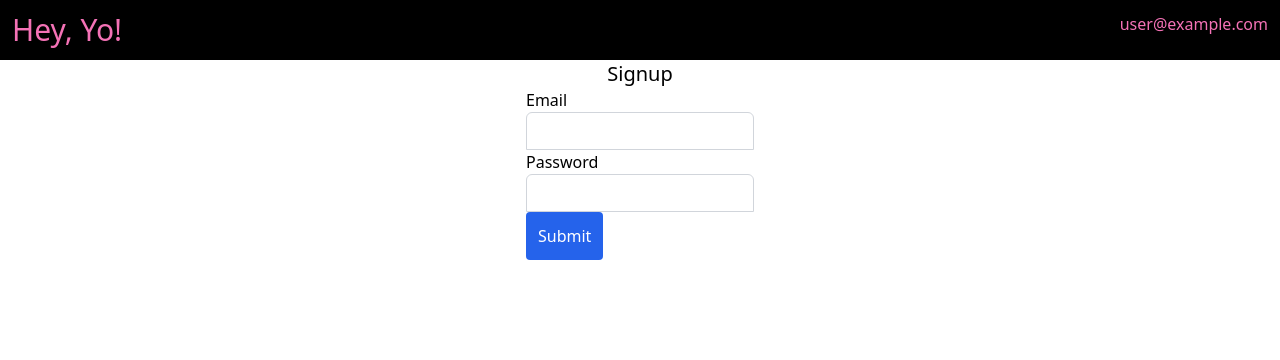
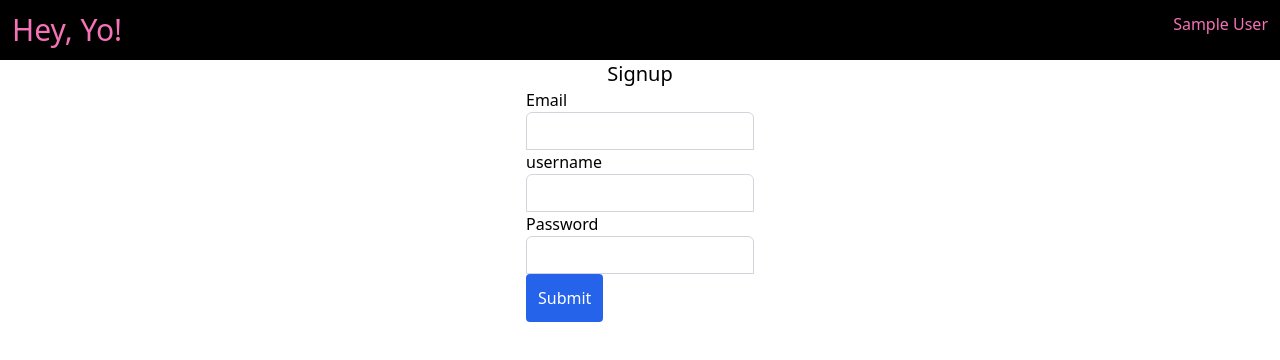
Before and after one commit to alxgrg/hey-yo-chat, a Next.js app: page /signup in a window 1280 px wide. Shown: the top 360 px of the page. Built offline with nearby package versions, Linux system fonts and the light colour scheme; no server answers; sample sign-in values are in the browser's storage.

Commit message:
Adjust chatroom style. Unfinished username logic when creating new user.

```diff
--- a/components/auth/signup-form.tsx
+++ b/components/auth/signup-form.tsx
@@ -66,8 +66,10 @@ type Props = {
   onSignup: (email: string, password: string) => void;
   onChangeEmail: (event: React.ChangeEvent<HTMLInputElement>) => void;
   onChangePassword: (event: React.ChangeEvent<HTMLInputElement>) => void;
+  onChangeUsername: (event: React.ChangeEvent<HTMLInputElement>) => void;
   emailValue: string;
   passwordValue: string;
+  usernameValue: string;
 };
 
 const SignupForm: NextPage<Props> = (props) => {
@@ -75,6 +77,7 @@ const SignupForm: NextPage<Props> = (props) => {
     event.preventDefault();
     const email = props.emailValue;
     const password = props.passwordValue;
+    const username = props.usernameValue;
     if (
       !email ||
       email.trim().length === 0 ||
@@ -101,6 +104,16 @@ const SignupForm: NextPage<Props> = (props) => {
           />
         </div>
         <div>
+          <label htmlFor='username'>username</label>
+          <Input
+            type='text'
+            name='username'
+            required
+            value={props.usernameValue}
+            onChange={props.onChangeUsername}
+          />
+        </div>
+        <div>
           <label htmlFor='password'>Password</label>
           <Input
             type='password'
--- a/components/chat/chat-room.tsx
+++ b/components/chat/chat-room.tsx
@@ -79,7 +79,7 @@ const ChatRoom: NextPage = () => {
             push(chatMembersRef, {
               userId: currentUser.uid,
               chatId: router.query.id,
-              username: currentUser.email,
+              username: currentUser.displayName,
               online: true,
             });
           } catch (error) {
@@ -158,7 +158,7 @@ const ChatRoom: NextPage = () => {
     const messageRef = ref(db, 'chat_messages/' + router.query.id);
     try {
       push(messageRef, {
-        username: currentUser.email,
+        username: currentUser.displayName,
         chatId: router.query.id,
         userId: currentUser.uid,
         message: message,
@@ -173,12 +173,26 @@ const ChatRoom: NextPage = () => {
     <>
       <div className='w-full p-2 border flex flex-col flex-grow h-full overflow-hidden overflow-y-scroll'>
         {messages.map((message) => {
+          if (currentUser && message.userId === currentUser.uid) {
+            return (
+              <div key={message.id} className='p-2 flex flex-col items-end'>
+                <div>
+                  <h1 className='text-xl'>{message.username} </h1>
+                </div>
+                <div className='p-5 bg-blue-600 rounded-xl w-2/3 sm:w-1/2'>
+                  <p className='text-white'>{message.message}</p>
+                </div>
+              </div>
+            );
+          }
           return (
-            <div key={message.id} className='p-2'>
+            <div key={message.id} className='p-2 flex flex-col items-start'>
               <div>
-                <h1 className='text-xl'>{message.username}: </h1>
+                <h1 className='text-xl'>{message.username} </h1>
               </div>
-              {message.message}
+              <div className='p-5 bg-slate-600 rounded-xl w-2/3 sm:w-1/2'>
+                <p className='text-white'>{message.message}</p>
+              </div>
             </div>
           );
         })}
--- a/components/layout/navbar.tsx
+++ b/components/layout/navbar.tsx
@@ -22,7 +22,11 @@ const Navbar: NextPage = () => {
         </div>
         <div>
           <Link href='/dashboard'>
-            {currentUser ? currentUser.email : 'yo'}
+            {currentUser && currentUser.displayName
+              ? currentUser.displayName
+              : currentUser
+              ? currentUser.email
+              : 'yo'}
           </Link>
         </div>
       </div>
--- /dev/null
+++ b/components/profile/user-profile.tsx
@@ -0,0 +1,67 @@
+import { useContext, useEffect, useState } from 'react';
+
+import { reload, getAuth } from 'firebase/auth';
+import { onValue } from 'firebase/database';
+
+import AuthContext from '../../store/auth-context';
+import Input from '../ui/input';
+import Button from '../ui/button';
+
+const UserProfile = () => {
+  const [name, setName] = useState('');
+  const { isLoading, currentUser, signout, updateDisplayName } =
+    useContext(AuthContext);
+
+  const auth = getAuth();
+
+  // useEffect(() => {
+  //   return onValue(chatRoomsRef, (snapshot) => {
+  //     const data = snapshot.val();
+  //     // If no messages in db, nope out.
+  //     if (!data) {
+  //       return;
+  //     }
+  //     const formattedData = Object.keys(data).map((id) => {
+  //       return { id: id, ...data[id] };
+  //     });
+  //     setChatrooms(formattedData);
+  //     console.log(formattedData);
+  //   });
+  // },[])
+
+  const handleSubmit = async (event: React.FormEvent<HTMLFormElement>) => {
+    event.preventDefault();
+    if (!currentUser || !auth.currentUser) {
+      return;
+    }
+
+    updateDisplayName(name);
+
+    // updateProfile(currentUser, { displayName: name })
+    //   .then(() =>
+    //     console.log('successfully updated profile', currentUser.displayName)
+    //   )
+    //   .catch((error) => console.log('error updating profile'));
+  };
+
+  return (
+    <div>
+      <h1>{currentUser && currentUser.displayName}'s Profile</h1>
+      <form onSubmit={handleSubmit}>
+        <div>
+          <Input
+            type='text'
+            name='username'
+            onChange={(e) => setName(e.target.value)}
+            value={name}
+          />
+        </div>
+        <div>
+          <Button>Change username</Button>
+        </div>
+      </form>
+    </div>
+  );
+};
+
+export default UserProfile;
--- a/components/chat/user-rooms.tsx
+++ b/components/profile/user-rooms.tsx
@@ -76,7 +76,6 @@ const UserRooms = () => {
           chatrooms.map((chatroom) => (
             <div key={chatroom.id} className='p-2 mb-3'>
               <Link href={`/chat/${chatroom.chatId}`}>{chatroom.chatName}</Link>
-              <hr />
             </div>
           ))}
       </div>
--- a/pages/dashboard.tsx
+++ b/pages/dashboard.tsx
@@ -201,13 +201,16 @@
 
 import type { NextPage } from 'next';
 
-import UserRooms from '../components/chat/user-rooms';
+import UserRooms from '../components/profile/user-rooms';
+import UserProfile from '../components/profile/user-profile';
 
 const Dashboard: NextPage = () => {
   return (
     <div className='flex justify-center align-center'>
       <div className='flex flex-col text-3xl w-1/2 text-center'>
-        <h1>User Name&apos;s dashboard</h1>
+        <UserProfile />
+        <div className='p-5' />
+        <hr />
         <UserRooms />
       </div>
     </div>
--- a/pages/signup.tsx
+++ b/pages/signup.tsx
@@ -6,6 +6,7 @@ import SignupForm from '../components/auth/signup-form';
 
 const Signup: NextPage = () => {
   const [email, setEmail] = useState('');
+  const [username, setUserName] = useState('');
   const [password, setPassword] = useState('');
 
   const authCtx = useContext(AuthContext);
@@ -16,6 +17,10 @@ const Signup: NextPage = () => {
 
   const onChangePassword = (event: React.ChangeEvent<HTMLInputElement>) => {
     setPassword(event.target.value);
+  };
+
+  const onChangeUsername = (event: React.ChangeEvent<HTMLInputElement>) => {
+    setUserName(event.target.value);
   };
 
   const handleSignup = async (email: string, password: string) => {
@@ -35,8 +40,10 @@ const Signup: NextPage = () => {
         onSignup={handleSignup}
         onChangeEmail={onChangeEmail}
         onChangePassword={onChangePassword}
+        onChangeUsername={onChangeUsername}
         emailValue={email}
         passwordValue={password}
+        usernameValue={username}
       />
     </div>
   );
--- a/store/auth-context.tsx
+++ b/store/auth-context.tsx
@@ -4,6 +4,7 @@ import {
   signInWithEmailAndPassword,
   createUserWithEmailAndPassword,
   UserCredential,
+  updateProfile,
   getAuth,
   signOut,
 } from 'firebase/auth';
@@ -17,6 +18,7 @@ interface AuthContextProps {
   signin: (email: string, password: string) => Promise<UserCredential>;
   signout: () => Promise<void>;
   signup: (email: string, password: string) => Promise<UserCredential>;
+  updateDisplayName: (displayName: string) => Promise<void>;
 }
 
 const AuthContext = createContext({} as AuthContextProps);
@@ -55,12 +57,26 @@ export const AuthContextProvider: React.FC<Props> = ({ children }) => {
     return createUserWithEmailAndPassword(auth, email, password);
   };
 
+  const updateDisplayName = async (newDisplayName: string) => {
+    if (currentUser) {
+      try {
+        const res = await updateProfile(currentUser, {
+          displayName: newDisplayName,
+        });
+        setCurrentUser({ ...currentUser, displayName: newDisplayName });
+      } catch (error) {
+        console.log(error);
+      }
+    }
+  };
+
   const value: AuthContextProps = {
     currentUser,
     isLoading,
     signin,
     signout,
     signup,
+    updateDisplayName,
   };
 
   return <AuthContext.Provider value={value}>{children}</AuthContext.Provider>;
```
